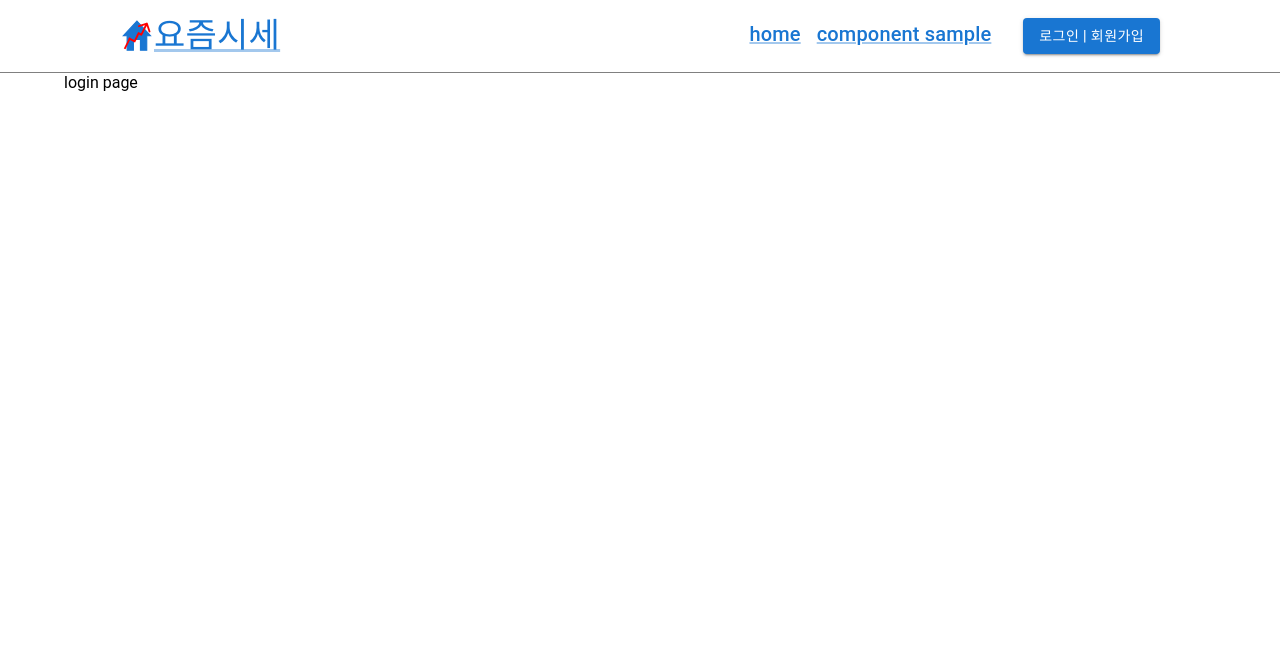
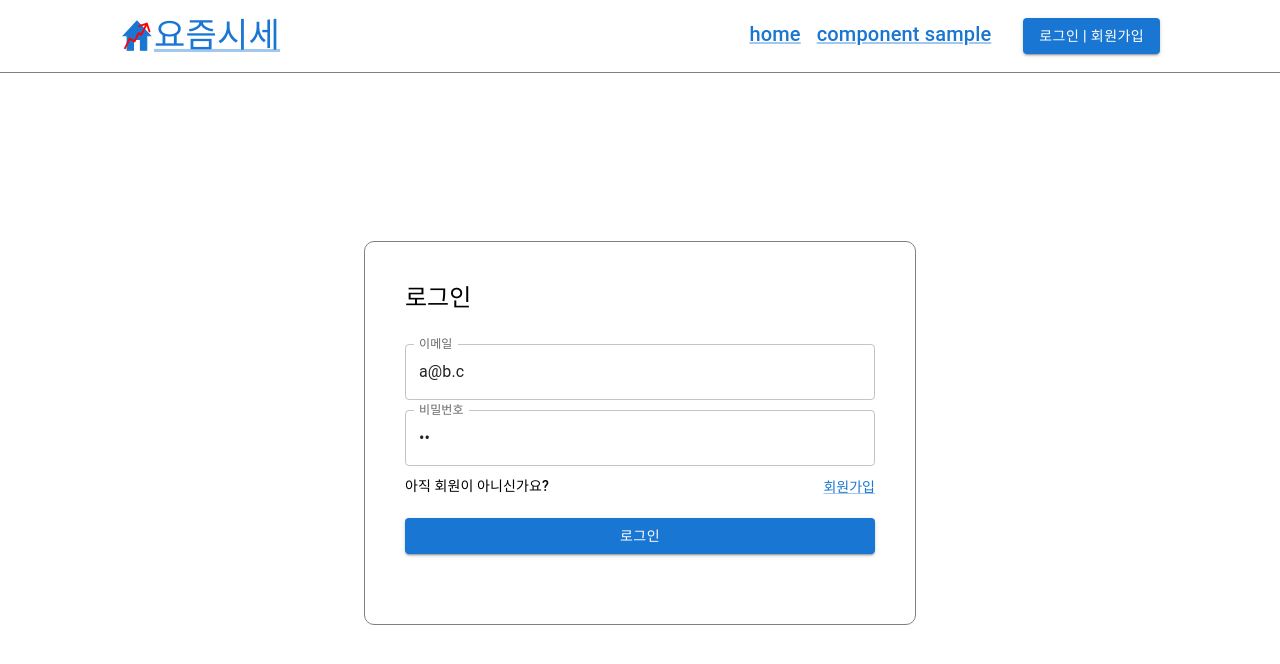
Before and after one commit to moji191019/mhjg-frontend, a React (Create React App) app: page /login in a window 1280 px wide. Shown: the top 664 px of the page. Built offline with nearby package versions, Linux system fonts and the light colour scheme.

Commit message:
Login 화면 및 기본 API 추가
issue: #5

```diff
--- /dev/null
+++ b/src/components/login/LoginForm.tsx
@@ -0,0 +1,69 @@
+import { Box, Container, FormControl, Link, Typography } from '@mui/material';
+import React, { useState } from 'react';
+import BaseButton from '../baseComp/BaseButton';
+import BaseInput from '../baseComp/BaseInput';
+import { login } from '../../store/api';
+
+const LoginForm = () => {
+  const [formData, setFormData] = useState({ email: 'a@b.c', password: 'aa' });
+
+  const handleInputChange = (event: React.ChangeEvent<HTMLInputElement>) => {
+    const { name, value } = event.target;
+    setFormData((prev) => ({ ...prev, [name]: value }));
+  };
+
+  const handleSubmit = (event: React.FormEvent<HTMLFormElement>) => {
+    event.preventDefault();
+    console.log('handleSubmit', formData);
+    login(formData);
+  };
+  return (
+    <>
+      <Container maxWidth="sm" sx={{ height: '100%', display: 'flex', alignItems: 'center', minWidth: '370px' }}>
+        <Box
+          sx={{
+            display: 'flex',
+            flexDirection: 'column',
+            p: '40px',
+            border: '1px solid gray',
+            borderRadius: '10px',
+            width: '100%',
+          }}
+        >
+          <Box sx={{ mb: '30px' }}>
+            <Typography variant="h5">로그인</Typography>
+          </Box>
+          <Box sx={{ mb: '30px' }}>
+            <form onSubmit={handleSubmit}>
+              <FormControl fullWidth sx={{ '& > div': { mb: '10px' }, '& > div:nth-of-type(3)': { mb: '20px' } }}>
+                <BaseInput
+                  label="이메일"
+                  type="email"
+                  name="email"
+                  fullWidth
+                  onChange={handleInputChange}
+                  value={formData.email}
+                ></BaseInput>
+                <BaseInput
+                  label="비밀번호"
+                  type="password"
+                  name="password"
+                  fullWidth
+                  onChange={handleInputChange}
+                  value={formData.password}
+                ></BaseInput>
+                <Box sx={{ display: 'flex', justifyContent: 'space-between', fontSize: '0.875rem' }}>
+                  <Typography variant="subtitle2">아직 회원이 아니신가요?</Typography>
+                  <Link sx={{ fontSize: 'inherit' }}>회원가입</Link>
+                </Box>
+                <BaseButton text="로그인" variant="contained" fullWidth type="submit"></BaseButton>
+              </FormControl>
+            </form>
+          </Box>
+        </Box>
+      </Container>
+    </>
+  );
+};
+
+export default LoginForm;
--- a/src/pages/Login/index.tsx
+++ b/src/pages/Login/index.tsx
@@ -1,7 +1,12 @@
 import React from 'react';
+import LoginForm from '../../components/login/LoginForm';
 
 const index = () => {
-  return <div>login page</div>;
+  return (
+    <>
+      <LoginForm />
+    </>
+  );
 };
 
 export default index;
--- /dev/null
+++ b/src/store/api/index.ts
@@ -0,0 +1,23 @@
+import axios, { AxiosRequestConfig } from 'axios';
+const API_BASE_URL = 'http://localhost:8081/common';
+
+const axiosConfig: AxiosRequestConfig = {
+  baseURL: API_BASE_URL,
+};
+const client = axios.create(axiosConfig);
+
+interface LoginRequest {
+  email: string;
+  password: string;
+}
+interface LoginResponse {
+  email: string;
+  password: string;
+}
+
+export const login = async (formData: LoginRequest) => {
+  console.log('login', formData);
+  const response = await client.get<LoginResponse>('/user/kim');
+  // const response = await fetch('http://localhost:8081/user/kim');
+  console.log('login res', response);
+};
```
